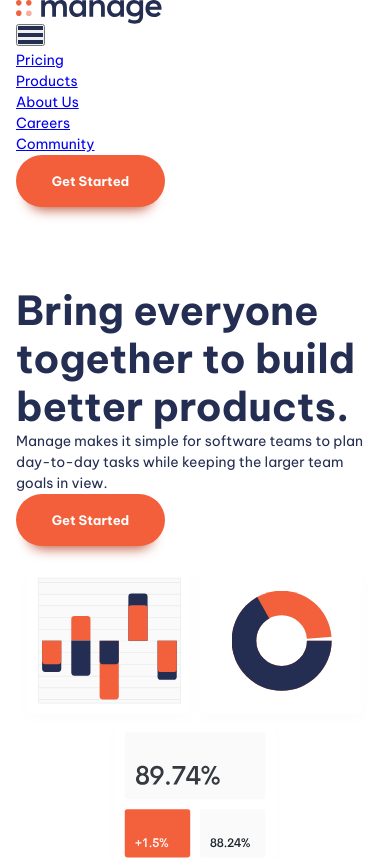
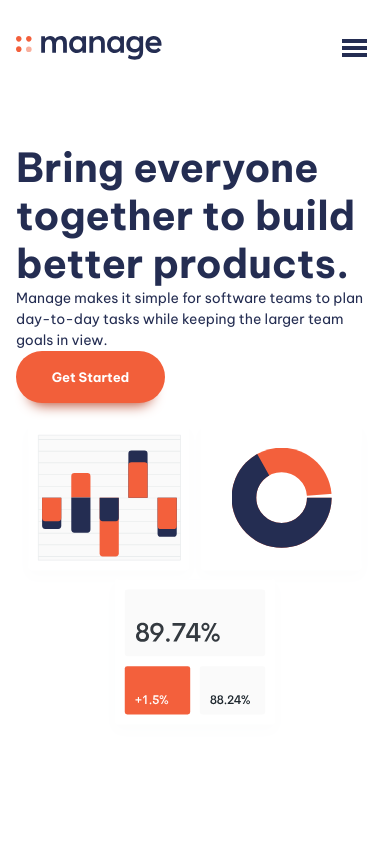
Before and after one commit to garuhm/responsive-website-1, a website built with Vite: page index.html in a window 390 px wide. Shown: the top 860 px of the page. Built offline with nearby package versions, Linux system fonts and the light colour scheme.

Commit message:
showing and hiding hamburger

```diff
--- a/index.html
+++ b/index.html
@@ -13,6 +13,7 @@
 <body>
   <header class="primary-header">
     <div class="container">
+      <div class="nav-wrapper">
         <a href="#">
           <img src="images/logo.svg" alt="manage logo">
         </a>
@@ -30,7 +31,8 @@
             <li><a href="#">Community</a></li>
           </ul>
         </nav>
-      <button class="button">Get Started</button>
+        <button class="button" style="display: none">Get Started</button>
+      </div>
     </div>
   </header>
 
--- a/style.css
+++ b/style.css
@@ -271,10 +271,35 @@ body {
   color: var(--clr-accent-300);
 }
 
-.mobile-nav-toggle {
+/* navigation */
 
+.primary-header {
+  margin-top: var(--size-600);
 }
 
-.mobile-nav-toggle .icon-close {
+.nav-wrapper {
+  display: flex;
+  align-items: center;
+  justify-content: space-between;
+}
+
+.mobile-nav-toggle {
   display: none;
 }
+
+@media (max-width: 50em){
+  .primary-navigation {
+    display: none;
+  }
+  .mobile-nav-toggle {
+    display: block;
+    cursor: pointer;
+    background: transparent;
+    border: 0;
+    padding: 0.5em;
+  }
+
+  .mobile-nav-toggle .icon-close {
+    display: none;
+  }
+}
```
Lines whose indentation alone changed are shown as unchanged.
